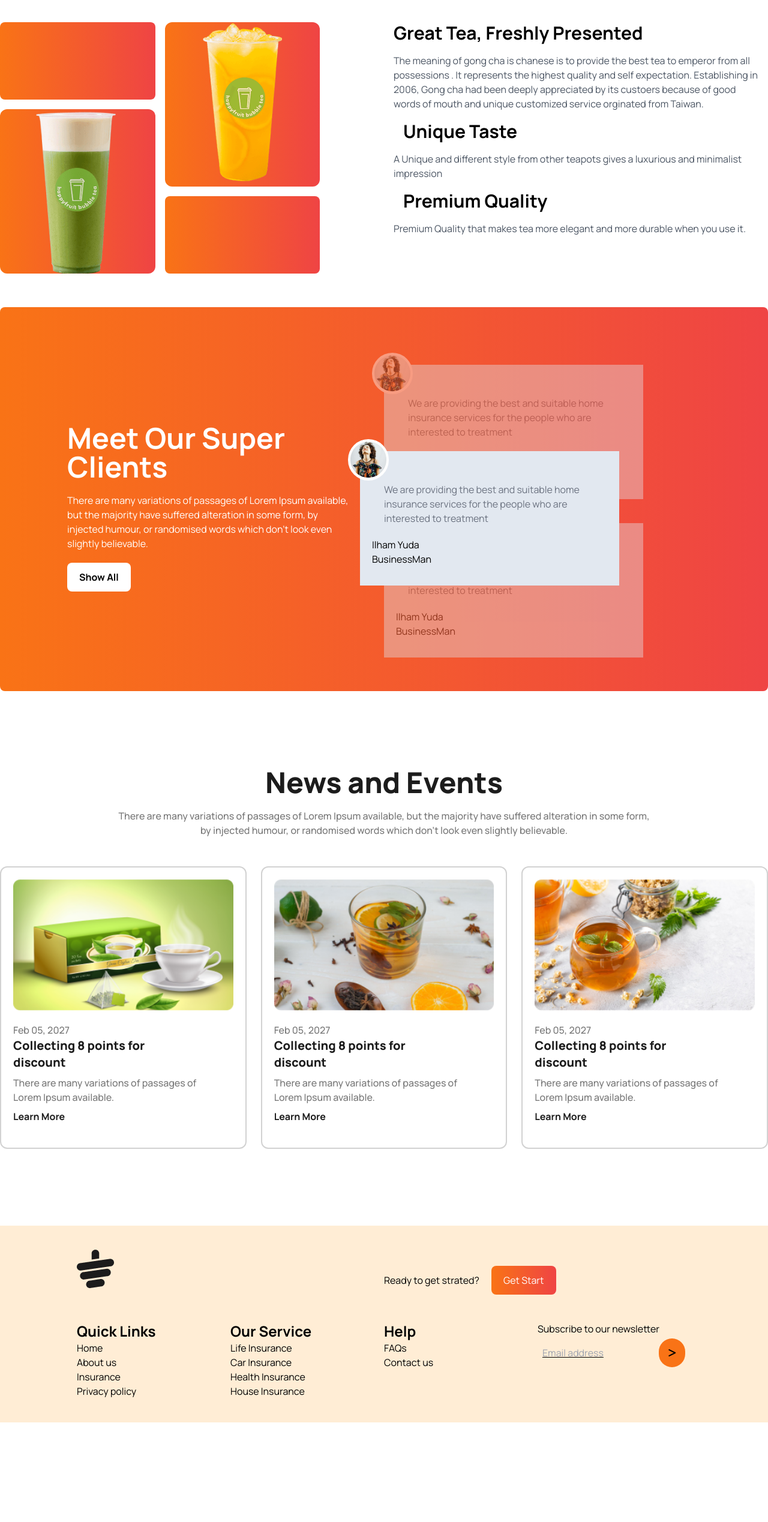
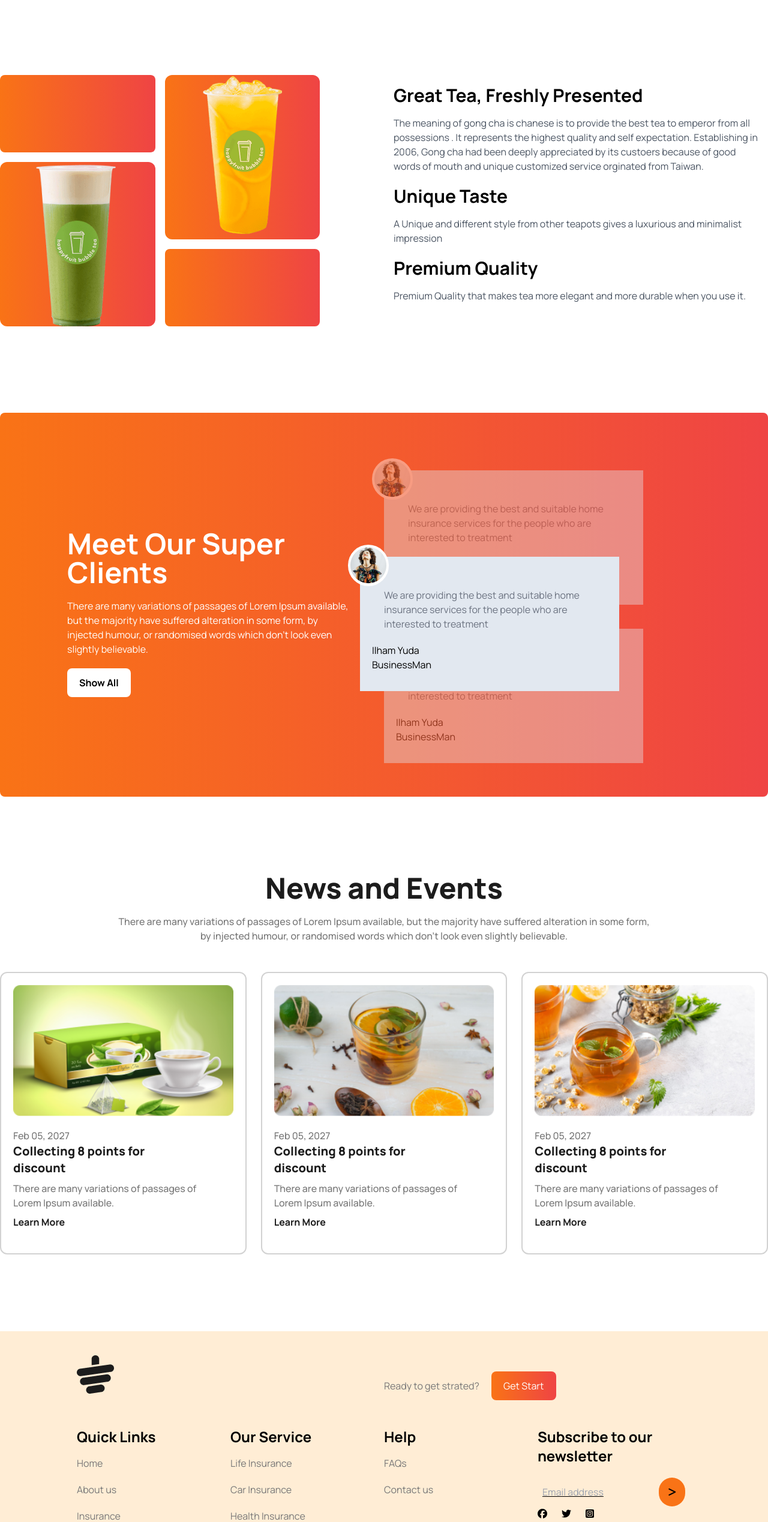
Before and after one commit to newaz2580/Tea-house-project, a plain HTML site: page index.html in a window 1280 px wide. Shown: the part 1251-3788 px from the top of the page at 60% size. Before the commit the page ends 3658 px from the top, so only its background shows below. Drawn offline with nearby package versions, Linux system fonts and the light colour scheme.

Commit message:
added some style

```diff
--- a/index.html
+++ b/index.html
@@ -76,7 +76,7 @@
 
 <!-- boxs Section starts here-->
 
-     <section>
+     <section class="my-32">
         <!-- container section -->
          <div class="grid grid-cols-1 lg:grid-cols-2 my-10">
             <!-- image-div -->
@@ -102,12 +102,12 @@
 
              <!-- text-section -->
 
-              <div class="px-4">
+              <div class="px-4 mt-4">
                 <h1 class="font-bold text-3xl mb-4">Great Tea, Freshly Presented</h1>
                 <p class="text-gray-600">The meaning of gong cha is chanese is to provide the best tea to emperor from all possessions . It represents the highest quality and self expectation. Establishing in 2006, Gong cha had been deeply appreciated by its custoers  because of good words of mouth and unique customized service orginated from Taiwan.</p>
-                <h2 class="font-bold text-3xl m-4">Unique Taste</h2>
+                <h2 class="font-bold text-3xl mb-4 mt-5">Unique Taste</h2>
                 <p class="text-gray-600">A Unique and different style from other teapots gives a luxurious and minimalist impression</p>
-                <h2 class="font-bold text-3xl m-4">Premium Quality</h2>
+                <h2 class="font-bold text-3xl mb-4 mt-5">Premium Quality</h2>
                 <p class="text-gray-600">Premium Quality that makes tea more elegant and more durable when you use it.</p>
              </div>
 
@@ -235,7 +235,7 @@
            <!-- right side div -->
             <div>
                 <div class="flex gap-5 items-center max-w h-3/4 mt-6">
-                   <p>Ready to get strated?</p>
+                   <p class="text-[#777777]">Ready to get strated?</p>
                     <button class="bg-gradient-to-r from-orange-500 to-red-500 rounded-lg text-white px-5 py-3">Get Start</button>
                 </div>
             </div>
@@ -247,10 +247,12 @@
 
           <div class="list-none">
             <h2 class="font-bold text-2xl">Quick Links</h2>
-           <li> <a href="">Home</a></li>
+           <div class="text-[#777777] space-y-5 mt-4">
+            <li> <a href="">Home</a></li>
             <li><a href="">About us</a></li>
             <li><a href="">Insurance</a></li>
            <li> <a href="">Privacy policy</a></li>
+           </div>
 
            </div>
 
@@ -258,10 +260,12 @@
 
           <div class="list-none">
             <h2 class="font-bold text-2xl">Our Service</h2>
-           <li> <a href="">Life Insurance</a></li>
+           <div class="text-[#777777] space-y-5 mt-4">
+            <li> <a href="">Life Insurance</a></li>
             <li><a href="">Car Insurance</a></li>
             <li><a href="">Health Insurance</a></li>
            <li> <a href="">House Insurance</a></li>
+           </div>
 
            </div>
 
@@ -270,8 +274,10 @@
 
           <div class="list-none">
             <h2 class="font-bold text-2xl">Help</h2>
-           <li> <a href="">FAQs</a></li>
+           <div class="text-[#777777] text-base space-y-5 mt-4">
+            <li> <a href="">FAQs</a></li>
             <li><a href="">Contact us</a></li>
+           </div>
 
 
            </div>
@@ -280,14 +286,20 @@
                <!-- Four card -->
 
           <div>
-            <h2>Subscribe to our newsletter</h2>
+            <h2 class="font-bold text-2xl mb-4">Subscribe to our newsletter</h2>
             <div><input class="bg-transparent underline py-4 ml-2" placeholder="Email address" type="text">
                 <i class="fa-solid fa-greater-than bg-orange-500 px-4 py-4 rounded-full "></i>
             </div>
-
+             <div class="flex space-x-6 ">
+              <i class="fa-brands fa-facebook"></i>
+              <i class="fa-brands fa-twitter"></i>
+              <i class="fa-brands fa-square-instagram"></i>
+             </div>
            </div>
           </div>
-
+<div class="text-center my-32">
+  <p class="font-medium text-base text-[#494949]">© 2027 UIDesign.to - All rights reserved.</p>
+</div>
 </footer>
 <!-- Footer Section ends here-->
 </body>
```
